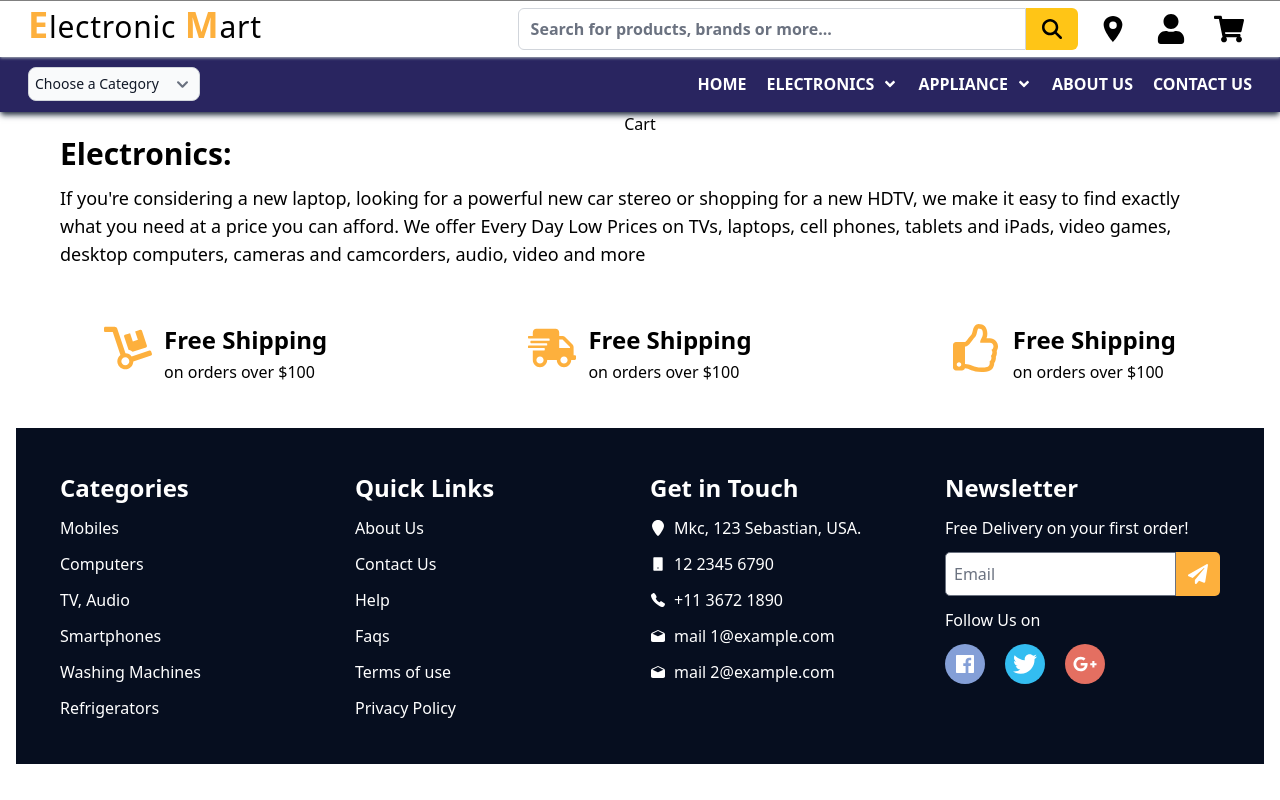
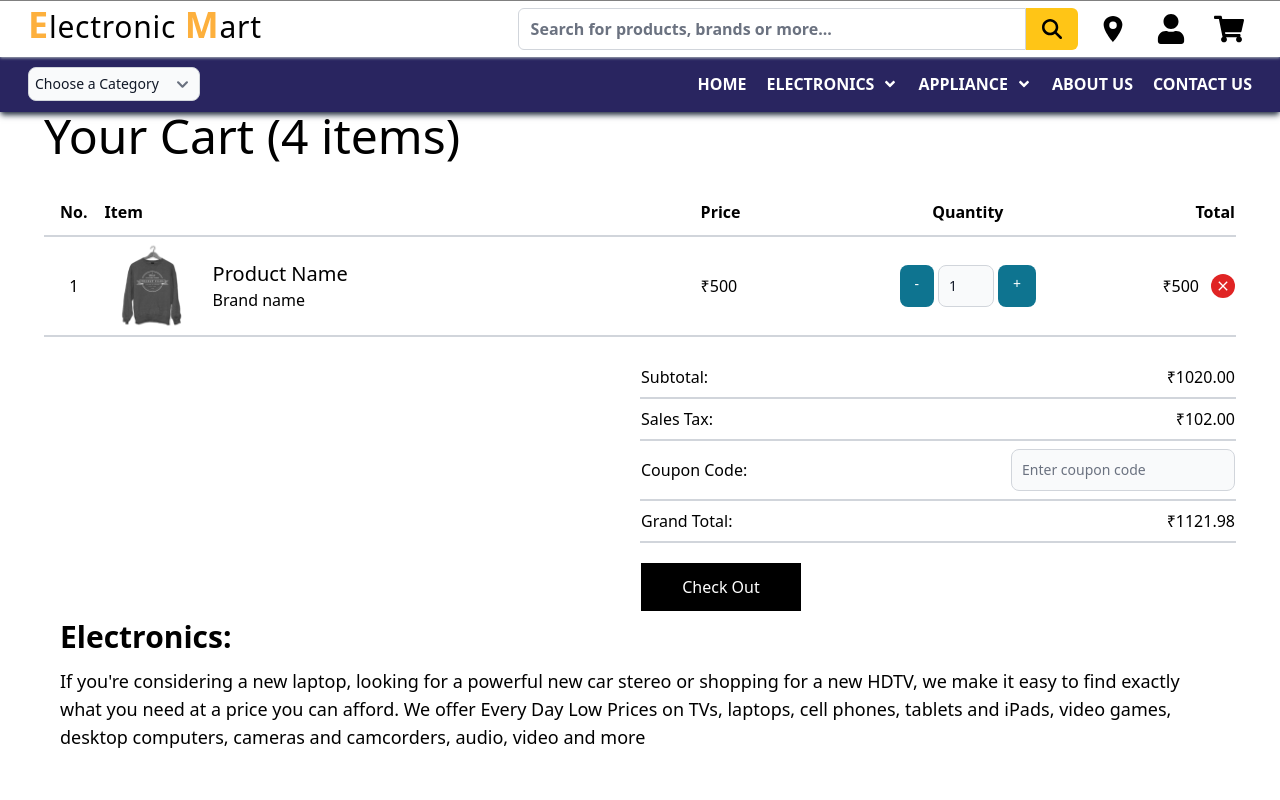
Before and after one commit to nischaygadher15/Emart, a React (Vite) app: page /cart in a window 1280 px wide. Built offline with nearby package versions, Linux system fonts and the light colour scheme.

Commit message:
Cart page made...

```diff
--- a/src/Pages/Cart.jsx
+++ b/src/Pages/Cart.jsx
@@ -1,7 +1,94 @@
 import React from "react";
+import { Button, TextInput } from "flowbite-react";
+import proImg from "../assets/Products Images_2/img-1.png";
+import { FaMinus } from "react-icons/fa";
+import { FiPlus } from "react-icons/fi";
+import { IoMdClose } from "react-icons/io";
 
 const Cart = () => {
-  return <div>Cart</div>;
+  return (
+    <div className="px-4 sm:px-11 w-full sm:min-w-[640px] md:min-w-[798px] lg:min-w-[1024px]">
+      <p className="text-5xl font-medium mb-7">Your Cart (4 items)</p>
+      <table className="w-full">
+        <thead>
+          <tr className="h-12 border-b-2 border-gray-300">
+            <th className="w-[5%]">No.</th>
+            <th className="w-[50%] text-left">Item</th>
+            <th className="w-[15%] text-left">Price</th>
+            <th className="w-[15%] text-center">Quantity</th>
+            <th className="w-[15%] text-right">Total</th>
+          </tr>
+        </thead>
+        <tbody>
+          <tr className="border-b-2 border-gray-300">
+            <td className="text-center">1</td>
+            <td className="flex items-center gap-3">
+              <img src={proImg} alt="Product Image" className="w-24 h-24" />
+              <div className="flex flex-col justify-start">
+                <p className="font-medium text-xl">Product Name</p>
+                <p>Brand name</p>
+              </div>
+            </td>
+            <td>
+              <p className="font-medium text-left">&#8377;500</p>
+            </td>
+            <td>
+              <div className="flex justify-center gap-1">
+                <Button size="sm">-</Button>
+                <TextInput defaultValue="1" className="rounded-none w-14" />
+                <Button size="sm">+</Button>
+              </div>
+            </td>
+            <td>
+              <div className="flex justify-end items-center gap-3">
+                <p className="font-medium">&#8377;500</p>
+                <button className="bg-red-600 hover:bg-red-700 text-white p-1 rounded-full">
+                  <IoMdClose />
+                </button>
+              </div>
+            </td>
+          </tr>
+        </tbody>
+      </table>
+      <div className="w-full flex justify-end">
+        <table className="w-1/2 mt-5">
+          <tbody>
+            <tr className="border-b-2 border-gray-300">
+              <td className="flex justify-between py-2">
+                <p>Subtotal:</p>
+                <p>&#8377;1020.00</p>
+              </td>
+            </tr>
+            <tr className="border-b-2 border-gray-300">
+              <td className="flex justify-between py-2">
+                <p>Sales Tax:</p>
+                <p>&#8377;102.00</p>
+              </td>
+            </tr>
+            <tr className="border-b-2 border-gray-300">
+              <td className="flex items-center justify-between py-2">
+                <p>Coupon Code:</p>
+                <TextInput placeholder="Enter coupon code" />
+              </td>
+            </tr>
+            <tr className="border-b-2 border-gray-300">
+              <td className="flex justify-between py-2">
+                <p>Grand Total:</p>
+                <p>&#8377;1121.98</p>
+              </td>
+            </tr>
+            <tr>
+              <td className="py-2">
+                <button className="w-40 bg-black text-white p-3 mt-3">
+                  Check Out
+                </button>
+              </td>
+            </tr>
+          </tbody>
+        </table>
+      </div>
+    </div>
+  );
 };
 
 export default Cart;
--- a/src/components/NavbarUpper.jsx
+++ b/src/components/NavbarUpper.jsx
@@ -177,7 +177,9 @@ const NavbarUpper = ({ myRef }) => {
                 className="text-2xl sm:text-3xl py-2 sm:p-2 hover:text-yellow-400"
                 onClick={() => {}}
               >
-                <FaShoppingCart />
+                <NavLink to="/cart">
+                  <FaShoppingCart />
+                </NavLink>
               </li>
             </ul>
           </li>
```
